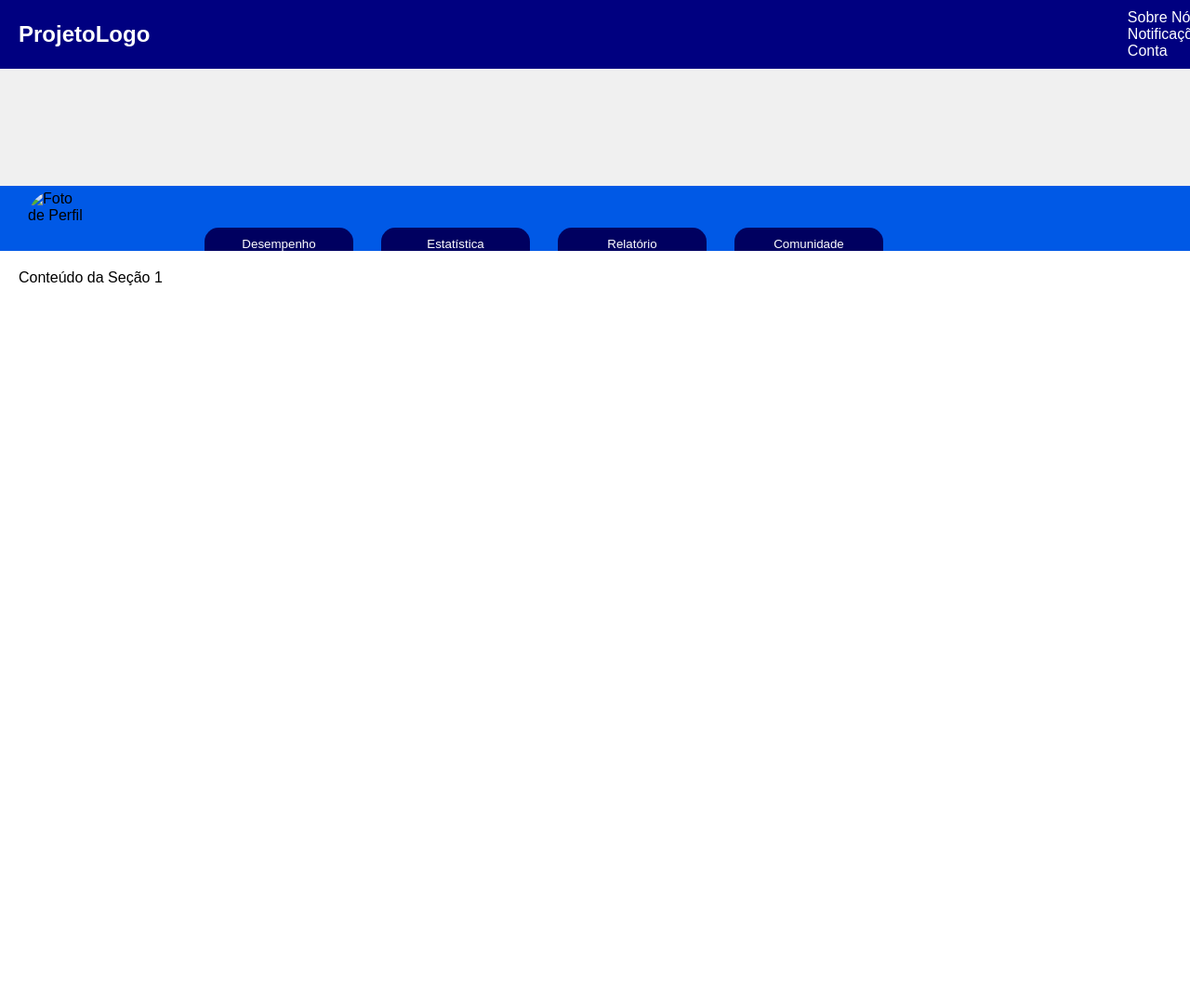
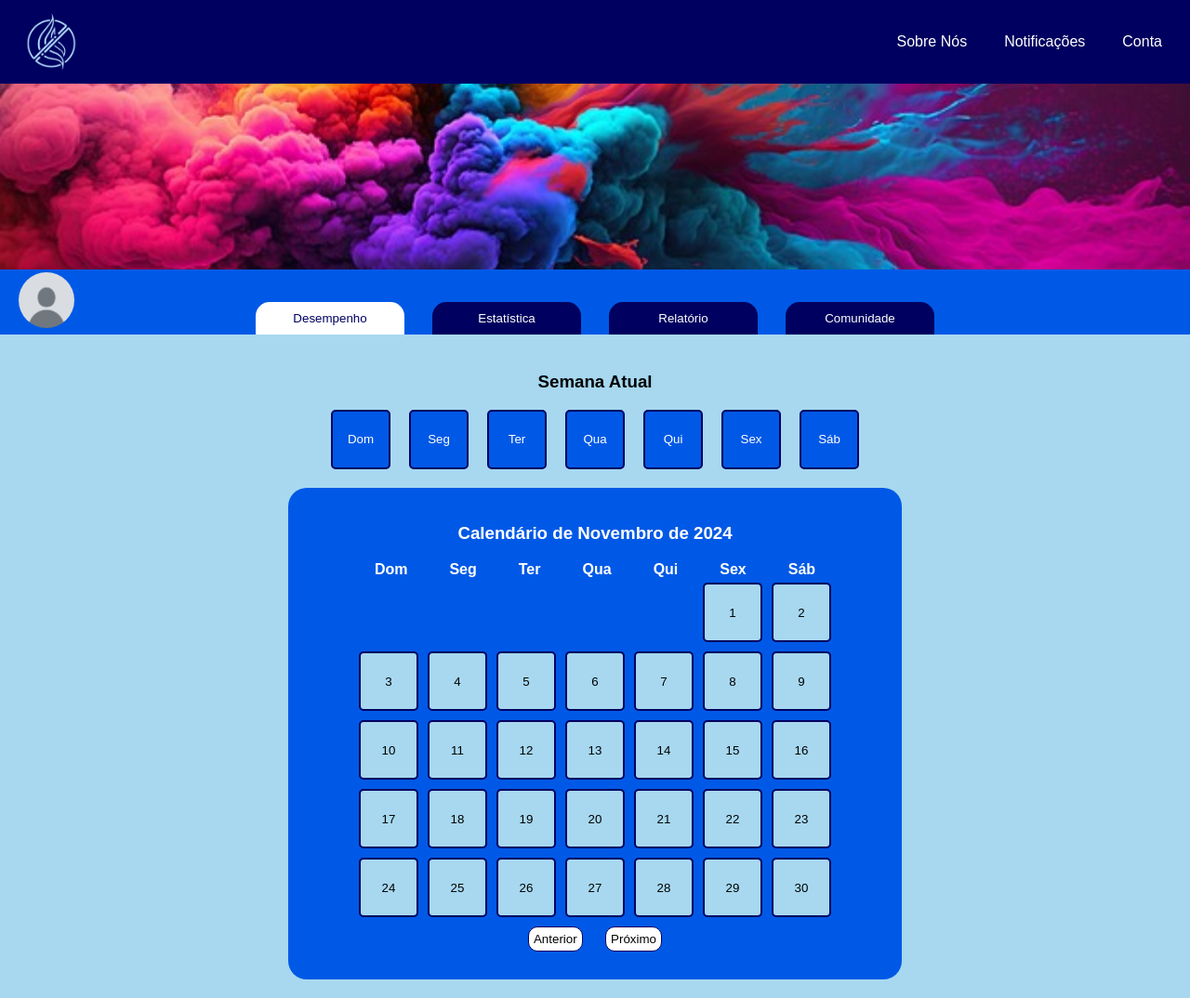
Before and after one commit to RianPacheco/NaoPod, a website: page telas/user.html in a window 1280 px wide. Shown: the whole page at 93% size. Before the commit the page ends 800 px from the top, so only its background shows below. Drawn offline with Linux system fonts and the light colour scheme.

Commit message:
atualizações do user(tem muito pra fzr)

```diff
--- /dev/null
+++ b/css/sections.css
@@ -0,0 +1,54 @@
+body {
+    font-family: Arial, sans-serif;
+}
+
+.section {
+    padding: 20px;
+}
+
+.weekly-count, .annual-calendar {
+    margin: 20px 0;
+}
+
+.week-days, .calendar-days {
+    display: grid;
+    gap: 5px;
+}
+
+.week-days {
+    grid-template-columns: repeat(7, 1fr);
+    margin-bottom: 10px;
+}
+
+.calendar-controls {
+    display: flex;
+    justify-content: center;
+    align-items: center;
+    margin-bottom: 10px;
+}
+
+.calendar-controls button {
+    padding: 5px 10px;
+    margin: 0 5px;
+}
+
+.day {
+    width: 40px;
+    height: 40px;
+    display: flex;
+    justify-content: center;
+    align-items: center;
+    border-radius: 5px;
+    cursor: pointer;
+    transition: background-color 0.3s;
+}
+
+.day.good {
+    background-color: green;
+    color: white;
+}
+
+.day.bad {
+    background-color: red;
+    color: white;
+}
--- a/css/style_user.css
+++ b/css/style_user.css
@@ -2,44 +2,59 @@ body {
     font-family: Arial, sans-serif;
     margin: 0;
     padding: 0;
+    height: 100%; /* Garante que o body ocupe 100% da altura */
 }
 
+html, body {
+    height: 100%;
+    margin: 0;
+    padding: 0;
+}
 header {
-    position: fixed;
-    top: 0;
-    left: 0;
-    width: 100%;
-    background-color: #000080;
-    color: white;
-    padding: 10px 20px;
     display: flex;
     justify-content: space-between;
     align-items: center;
-    z-index: 1000;
+    background-color: #000060;
+    color: white;
+    padding: 10px 20px;
 }
 
-header .logo {
-    font-size: 24px;
-    font-weight: bold;
+header .logo{
+    width: 70px;
 }
 
-header .nav a, .notifications {
+header .nav-links {
+    display: flex;
+    gap: 20px;
+}
+
+header .nav-links a {
     color: white;
-    margin-left: 20px;
     text-decoration: none;
-    cursor: pointer;
+    padding: 5px 10px;
+    transition: background-color 0.3s;
+}
+
+header .nav-links a:hover {
+    background-color: #0059e6;
+    border-radius: 5px;
 }
 
 .notifications-dropdown {
     display: none;
     position: absolute;
-    top: 50px;
-    right: 20px;
-    background-color: #fff;
+    top: 70px;
+    right: 100px;
+    background-color:#ffffff;
     border: 1px solid #ccc;
     padding: 10px;
-    width: 200px;
-    box-shadow: 0 0 10px rgba(0, 0, 0, 0.1);
+    width: 150px;
+    box-shadow: 0 0 10px rgba(0, 0, 0, 0.3);
+    height: auto;
+    z-index: 2;
+    border-radius: 10px;
+    color: #000060;
+
 }
 
 .notifications-dropdown ul {
@@ -54,48 +69,61 @@ header .nav a, .notifications {
 
 .background-container {
     position: relative;
-    height: 200px;   /* Ajuste conforme necessário para o tamanho do espaço entre o header e user-table */
-    background-color: #f0f0f0;  /* Cor de fundo padrão */
-    object-fit: cover;
-
-}
-
-.background-container input[type="file"] {
-    position: absolute;
-    top: 0;
-    left: 0;
+    height: 200px;
     width: 100%;
-    height: 100%;
-    opacity: 0; /* Torna o botão invisível */
-    cursor: pointer;
+    background-color: #f0f0f0;
+    background-image: url('../assets/backfoto.jpg');
+    background-size: cover;
+    background-position: center center;
+    background-repeat: no-repeat;
 }
 
 .user-table {
     display: flex;
-    justify-content: space-between; /* Distribui os itens, deixando a foto à esquerda e os botões à direita */
-    align-items: center;            /* Centraliza verticalmente os itens */
-    padding: 20px;
+    justify-content: space-between;
+    align-items: center;
     background-color: #0059e6;
     max-height: 30px;
+    position: relative;
+    height: 100vh;
+    padding: 20px;
+    overflow: hidden;
+
 }
 
 .profile {
     display: flex;
-    align-items: center;           /* Centraliza a foto de perfil verticalmente */
+    align-items: center;
+}
+
+.profile-photo-container {
+    position: relative;
 }
 
 .profile img {
     width: 60px;
     height: 60px;
-    border-radius: 50%;            /* Torna a imagem circular */
+    border-radius: 50%;
+    cursor: pointer;
+}
+
+input[type="file"] {
+    display: none;
+}
+
+.profile img:hover {
+    opacity: 0.8;
 }
 
 .buttons {
     display: flex;
-    justify-content: center;       /* Centraliza os botões horizontalmente */
-    gap: 30px;                     /* Espaçamento entre os botões */
-    margin-right: 25%;
-    margin-top: 5.6vh;
+    justify-content: center;
+    gap: 30px;
+    position: absolute;
+    bottom: -10px;
+    left: 0;
+    width: 100%;
+    flex-wrap: wrap;
 }
 
 .buttons button {
@@ -106,54 +134,135 @@ header .nav a, .notifications {
     border: none;
     color: white;
     border-top-left-radius: 15px;
-    border-top-right-radius:15px;
-    height: 25px;
+    border-top-right-radius: 15px;
+    height: 35px;
+    transition: height 0.3s;
+    margin-bottom: 10px;
+    margin-top: 100%;
+    transition: background-color 0.5s ease, color 0.5s ease;
 }
 
+.buttons button.selected {
+    background-color: white;
+    color: #000060;
+}
 
+button:focus {
+    outline: none;
+}
 
 .section {
-    display: none;            /* Inicialmente, todas as seções são invisíveis */
-    max-height: 0;            /* As seções começam com altura 0 */
-    overflow: hidden;         /* Oculta qualquer conteúdo extra */
-    padding: 0 20px;          /* Adiciona espaçamento nas laterais */
+    display: none;
+    max-height: 0;
+    padding: 0 20px;
     transition: max-height 0.3s ease-out, padding 0.3s ease-out;
 }
 
 .section.active {
-    display: block;           /* Mostra a seção ativa */
-    max-height: 500px;        /* Ajuste de altura para a transição */
-    padding: 20px;            /* Adiciona espaçamento no conteúdo da seção */
-}
-
-button:focus {
-    height: 50px;
+    display: block;
+    max-height: 100%;
+    padding: 20px;
 }
 
 
-input[type="file"] {
-    margin-top: 10px;
+/* section 1 */
+
+#section-1{
+    background-color: #a7d8f0;
+}
+.weekly-count, .annual-calendar {
+    margin: 20px 0;
 }
 
-.profile-photo-container {
-    position: relative;
-    display: inline-block;
+.weekly-count{
+    text-align: center;
+}
+.week-buttons {
+    display: grid;
+    grid-template-columns: repeat(7, 0fr);
+    margin-bottom: 10px;
+    align-items: center;
+    justify-content: center;
+    gap: 20px;
 }
 
-.profile-photo-container img {
-    width: 60px;
-    height: 60px;
-    border-radius: 50%;
-    display: block;
-    margin: 10px;
+.week-day-btn, .day {
+    width: 40px;
+    height: 40px;
+    display: flex;
+    justify-content: center;
+    align-items: center;
+    border-radius: 5px;
+    cursor: pointer;
+    transition: background-color 0.3s;
+    border: #000060 solid 2px;
+    background-color: #0059e6;
+    color: white;
+    padding: 30px;
 }
 
-.profile-photo-container input[type="file"] {
-    position: absolute;
-    top: 0;
-    right: 0;
-    bottom: 0;
-    left: 0;
-    opacity: 0;      /* Torna o botão invisível */
-    cursor: pointer; /* Ainda mantém o cursor de clique sobre a foto */
+.week-day-btn.good, .day.good {
+    background-color: rgb(96, 255, 96);
+    color: black;
 }
+
+.week-day-btn.bad, .day.bad {
+    background-color: rgb(255, 86, 86);
+    color: white;
+}
+
+.annual-calendar {
+    width: 50%;
+    margin: 0 auto;
+    text-align: center;
+    background-color: #0059e6;
+    padding: 20px;
+    border-radius: 20px;
+    color: white;
+}
+
+.calendar {
+    display: flex;
+    flex-direction: column;
+    gap: 5px;
+    text-align: center;
+    align-items: center;
+    justify-content: center ;
+    max-width: auto;
+}
+
+.calendar-header {
+    text-align: center;
+    display: grid;
+    grid-template-columns: repeat(7, 0fr);
+    font-weight: bold;
+    justify-content: center;
+    align-items: center;
+    gap: 45px;
+}
+
+.calendar-days {
+    align-items: center;
+    justify-content: center;
+    display: grid;
+    grid-template-columns: repeat(7, 0fr);
+    gap: 10px;
+    color: black;
+}
+
+.empty-day {
+    visibility: hidden;
+}
+
+.day {
+    background-color: #a7d8f0;
+    color: black
+}
+
+.btn-calendar{
+    background-color: white;
+    margin: 10px;
+    padding: 5px;
+    border: #000060 solid 1px;
+    border-radius: 10px;
+}
--- /dev/null
+++ b/js/calendar.js
@@ -0,0 +1,77 @@
+const calendarDays = document.getElementById("calendar-days");
+const calendarTitle = document.getElementById("calendar-title");
+
+let currentMonth = new Date().getMonth();
+let currentYear = new Date().getFullYear();
+
+// Função para gerar o calendário
+function generateCalendar(month, year) {
+    // Configurações iniciais do calendário
+    calendarDays.innerHTML = ""; // Limpa os dias anteriores
+    calendarTitle.innerText = `Calendário de ${monthNames[month]} de ${year}`;
+
+    // Calcula o primeiro dia do mês e o número de dias
+    const firstDay = new Date(year, month, 1).getDay();
+    const daysInMonth = new Date(year, month + 1, 0).getDate();
+
+    // Preenche os dias vazios até o primeiro dia
+    for (let i = 0; i < firstDay; i++) {
+        const emptyDiv = document.createElement("div");
+        emptyDiv.classList.add("empty-day");
+        calendarDays.appendChild(emptyDiv);
+    }
+
+    // Adiciona os dias do mês
+    for (let day = 1; day <= daysInMonth; day++) {
+        const dayButton = document.createElement("button");
+        dayButton.classList.add("day");
+        dayButton.textContent = day;
+        dayButton.onclick = () => toggleDayStatus(dayButton);
+        calendarDays.appendChild(dayButton);
+    }
+}
+
+// Alterna entre bom, ruim e neutro
+function toggleWeeklyStatus(button) {
+    if (button.classList.contains('good')) {
+        button.classList.remove('good');
+        button.classList.add('bad');
+    } else if (button.classList.contains('bad')) {
+        button.classList.remove('bad');
+    } else {
+        button.classList.add('good');
+    }
+}
+
+function toggleDayStatus(button) {
+    if (button.classList.contains('good')) {
+        button.classList.remove('good');
+        button.classList.add('bad');
+    } else if (button.classList.contains('bad')) {
+        button.classList.remove('bad');
+    } else {
+        button.classList.add('good');
+    }
+}
+
+// Função para mudar o mês e ajustar o ano automaticamente
+function changeMonth(direction) {
+    currentMonth += direction;
+    if (currentMonth < 0) {
+        currentMonth = 11; // Define para dezembro
+        currentYear--;     // Reduz o ano
+    } else if (currentMonth > 11) {
+        currentMonth = 0;  // Define para janeiro
+        currentYear++;     // Aumenta o ano
+    }
+    generateCalendar(currentMonth, currentYear);
+}
+
+// Lista dos nomes dos meses
+const monthNames = [
+    "Janeiro", "Fevereiro", "Março", "Abril", "Maio", "Junho",
+    "Julho", "Agosto", "Setembro", "Outubro", "Novembro", "Dezembro"
+];
+
+// Gera o calendário inicial
+generateCalendar(currentMonth, currentYear);
--- a/js/user.js
+++ b/js/user.js
@@ -1,32 +1,9 @@
-// Função para mostrar ou esconder notificações
-function toggleNotifications() {
-    const notifications = document.getElementById("notifications");
-    notifications.style.display = (notifications.style.display === "block") ? "none" : "block";
-}
+// Função para alternar o menu de notificações
+document.getElementById('notifications-link').addEventListener('click', function() {
+    const notificationsDropdown = document.getElementById('notifications');
+    notificationsDropdown.style.display = notificationsDropdown.style.display === 'block' ? 'none' : 'block';
+});
 
-    // Função para mudar o fundo
-    function changeBackground(event) {
-        const file = event.target.files[0];
-        if (file) {
-            const reader = new FileReader();
-            reader.onload = function(e) {
-                document.querySelector('.background-container').style.backgroundImage = `url(${e.target.result})`;
-            }
-            reader.readAsDataURL(file);
-        }
-    }
-
-// Função para alterar a foto de perfil
-function changeProfilePicture(event) {
-    const file = event.target.files[0];
-    if (file) {
-        const reader = new FileReader();
-        reader.onload = function() {
-            document.getElementById('profile-picture').src = reader.result;
-        };
-        reader.readAsDataURL(file);
-    }
-}
 
 // Função para mostrar ou esconder as seções com transição
 function showSection(sectionNumber) {
@@ -39,4 +16,14 @@ function showSection(sectionNumber) {
     // Mostra a seção correspondente
     const selectedSection = document.getElementById(`section-${sectionNumber}`);
     selectedSection.classList.add('active');
+
+    // Adiciona a classe 'selected' ao botão clicado
+    const buttons = document.querySelectorAll('.buttons button');
+    buttons.forEach(button => {
+        button.classList.remove('selected'); // Remove a classe 'selected' de todos os botões
+    });
+
+    // Adiciona a classe 'selected' ao botão clicado
+    const clickedButton = document.querySelector(`.buttons button:nth-child(${sectionNumber})`);
+    clickedButton.classList.add('selected');
 }
--- a/telas/user.html
+++ b/telas/user.html
@@ -8,17 +8,15 @@
 </head>
 <body>
 
-    <!-- Header -->
     <header>
-        <div class="logo">ProjetoLogo</div>
-        <div class="nav">
-            <a href="sobre.html">Sobre Nós</a>
-            <div class="notifications" onclick="toggleNotifications()">Notificações</div>
-            <a href="conta.html">Conta</a>
+        <img class="logo" src="../assets/logoAC.png" alt="logo">
+        <div class="nav-links">
+            <a href="#sobre-nos">Sobre Nós</a>
+            <a href="javascript:void(0)" id="notifications-link">Notificações</a>
+            <a href="#conta">Conta</a>
         </div>
     </header>
 
-    <!-- Notificações -->
     <div id="notifications" class="notifications-dropdown">
         <ul>
             <li>Nova notificação 1</li>
@@ -27,33 +25,64 @@
         </ul>
     </div>
 
-    <div class="background-container">
-        <input type="file" id="background-upload" onchange="changeBackground(event)">
-    </div>
+    <div class="background-container"></div>
 
-    <!-- Tabela do usuário -->
     <div class="user-table">
         <div class="profile">
             <div class="profile-photo-container">
-                <img src="default-profile.jpg" alt="Foto de Perfil" id="profile-picture" />
-                <input type="file" accept="image/*" onchange="changeProfilePicture(event)" />
+                <img src="../assets/foto perfil padrao.jpg" alt="Foto de Perfil" id="profile-picture"/>
+                <input type="file" accept="image/*" onchange="changeProfilePicture(event)" id="file-input">
             </div>
         </div>
+
         <div class="buttons">
-            <button onclick="showSection(1)">Desempenho</button>
+            <button onclick="showSection(1)" class="selected">Desempenho</button>
             <button onclick="showSection(2)">Estatística</button>
             <button onclick="showSection(3)">Relatório</button>
             <button onclick="showSection(4)">Comunidade</button>
         </div>
     </div>
 
-    <!-- Seções correspondentes aos botões -->
-    <div id="section-1" class="section active">Conteúdo da Seção 1</div>
+    <div id="section-1" class="section active">
+         <!-- Contagem Semanal -->
+         <div class="weekly-count">
+            <h3>Semana Atual</h3>
+            <div class="week-buttons">
+                <button class="week-day-btn" onclick="toggleWeeklyStatus(this)">Dom</button>
+                <button class="week-day-btn" onclick="toggleWeeklyStatus(this)">Seg</button>
+                <button class="week-day-btn" onclick="toggleWeeklyStatus(this)">Ter</button>
+                <button class="week-day-btn" onclick="toggleWeeklyStatus(this)">Qua</button>
+                <button class="week-day-btn" onclick="toggleWeeklyStatus(this)">Qui</button>
+                <button class="week-day-btn" onclick="toggleWeeklyStatus(this)">Sex</button>
+                <button class="week-day-btn" onclick="toggleWeeklyStatus(this)">Sáb</button>
+            </div>
+        </div>
+
+        <!-- Calendário Anual -->
+        <div class="annual-calendar">
+            <h3 id="calendar-title">Calendário</h3>
+            <div class="calendar">
+                <div class="calendar-header">
+                    <div>Dom</div>
+                    <div>Seg</div>
+                    <div>Ter</div>
+                    <div>Qua</div>
+                    <div>Qui</div>
+                    <div>Sex</div>
+                    <div>Sáb</div>
+                </div>
+                <div class="calendar-days" id="calendar-days"></div>
+            </div>
+            <button class="btn-calendar" onclick="changeMonth(-1)">Anterior</button>
+            <button class="btn-calendar" onclick="changeMonth(1)">Próximo</button>
+        </div>
+    </div>
+    </div>
     <div id="section-2" class="section">Conteúdo da Seção 2</div>
     <div id="section-3" class="section">Conteúdo da Seção 3</div>
     <div id="section-4" class="section">Conteúdo da Seção 4</div>
 
-
     <script src="../js/user.js"></script>
+    <script src="../js/calendar.js"></script>
 </body>
 </html>
```
Also changed, not shown: assets/backfoto.jpg (added), assets/foto perfil padrao.jpg (added).
